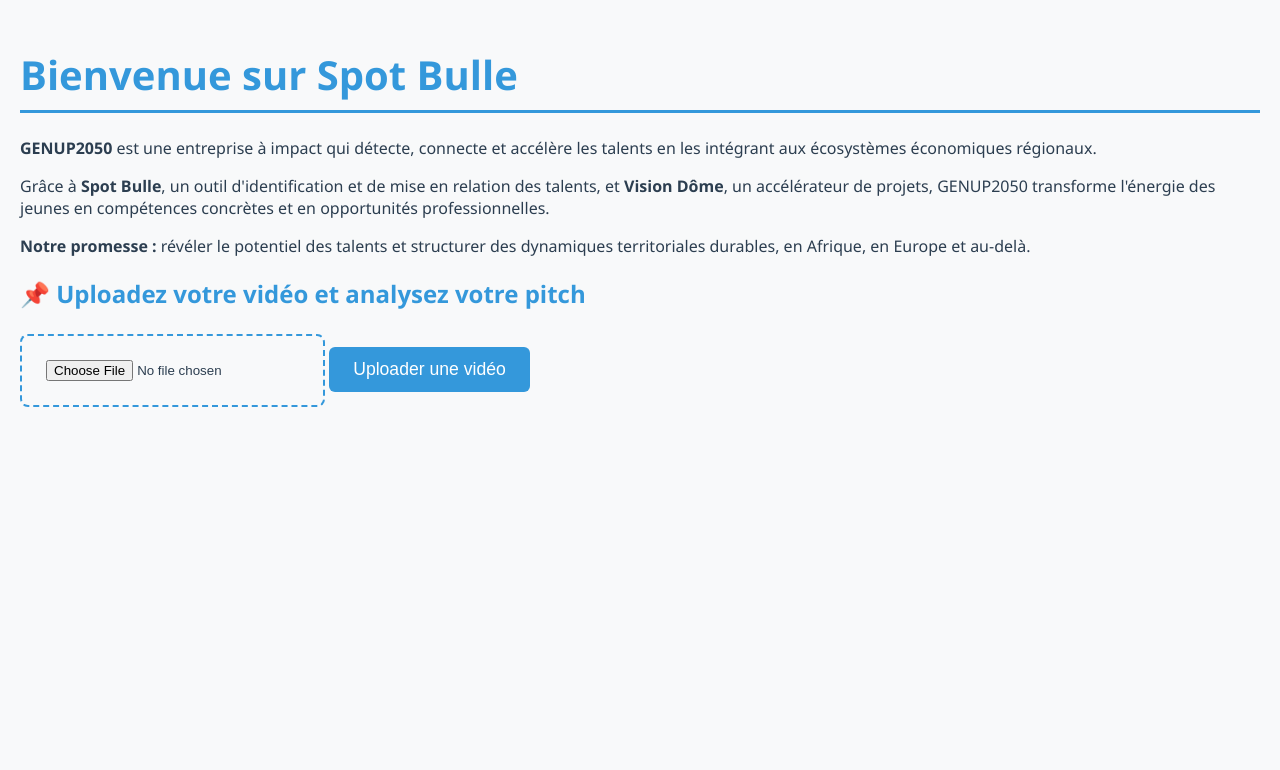
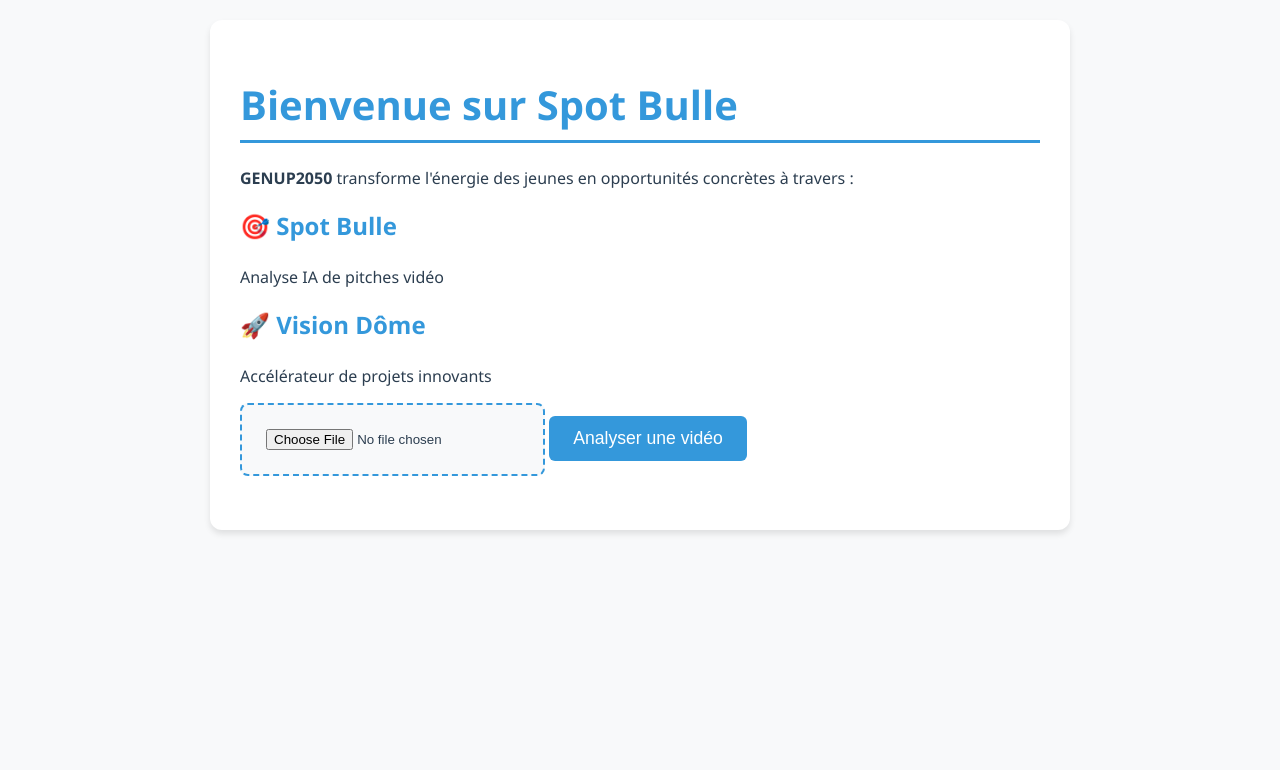
Before and after one commit to basamba1990/pitch_spotbulle, a Flask app: page / in a window 1280 px wide. Shown: the top 770 px of the page. Run offline with Flask 3, Linux system fonts and the light colour scheme.

Commit message:
Update index.html

```diff
--- a/templates/index.html
+++ b/templates/index.html
@@ -7,30 +7,31 @@
     <link rel="stylesheet" href="{{ url_for('static', filename='styles.css') }}">
 </head>
 <body>
-    <h1>Bienvenue sur Spot Bulle</h1>
+    <div class="container">
+        <h1>Bienvenue sur Spot Bulle</h1>
 
-    <p>
-        <strong>GENUP2050</strong> est une entreprise à impact qui détecte, connecte et accélère les talents
-        en les intégrant aux écosystèmes économiques régionaux.
-    </p>
+        <div class="content">
+            <p class="highlight">
+                <strong>GENUP2050</strong> transforme l'énergie des jeunes en opportunités concrètes à travers :
+            </p>
 
-    <p>
-        Grâce à <strong>Spot Bulle</strong>, un outil d'identification et de mise en relation des talents,
-        et <strong>Vision Dôme</strong>, un accélérateur de projets, GENUP2050 transforme l'énergie des jeunes
-        en compétences concrètes et en opportunités professionnelles.
-    </p>
+            <div class="features">
+                <div class="feature-card">
+                    <h2>🎯 Spot Bulle</h2>
+                    <p>Analyse IA de pitches vidéo</p>
+                </div>
 
-    <p>
-        <strong>Notre promesse :</strong> révéler le potentiel des talents et structurer des dynamiques territoriales
-        durables, en Afrique, en Europe et au-delà.
-    </p>
+                <div class="feature-card">
+                    <h2>🚀 Vision Dôme</h2>
+                    <p>Accélérateur de projets innovants</p>
+                </div>
+            </div>
 
-    <h2>📌 Uploadez votre vidéo et analysez votre pitch</h2>
-
-    <form action="{{ url_for('upload_video') }}" method="POST" enctype="multipart/form-data">
-        <input type="file" name="file" required>
-        <button type="submit" class="btn">Uploader une vidéo</button>
-    </form>
-
+            <form action="{{ url_for('handle_upload') }}" method="POST" enctype="multipart/form-data" class="form-group">
+                <input type="file" name="file" accept="video/*" required>
+                <button type="submit" class="cta-button">Analyser une vidéo</button>
+            </form>
+        </div>
+    </div>
 </body>
 </html>
```
